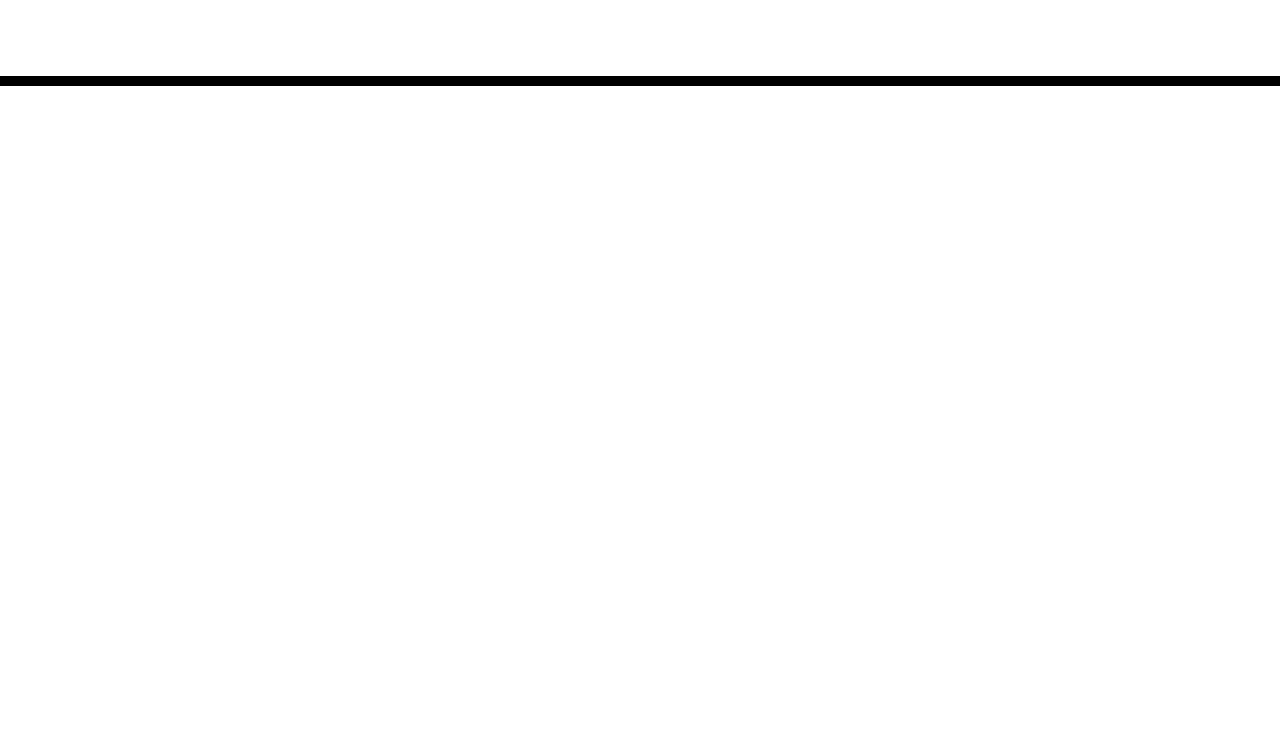
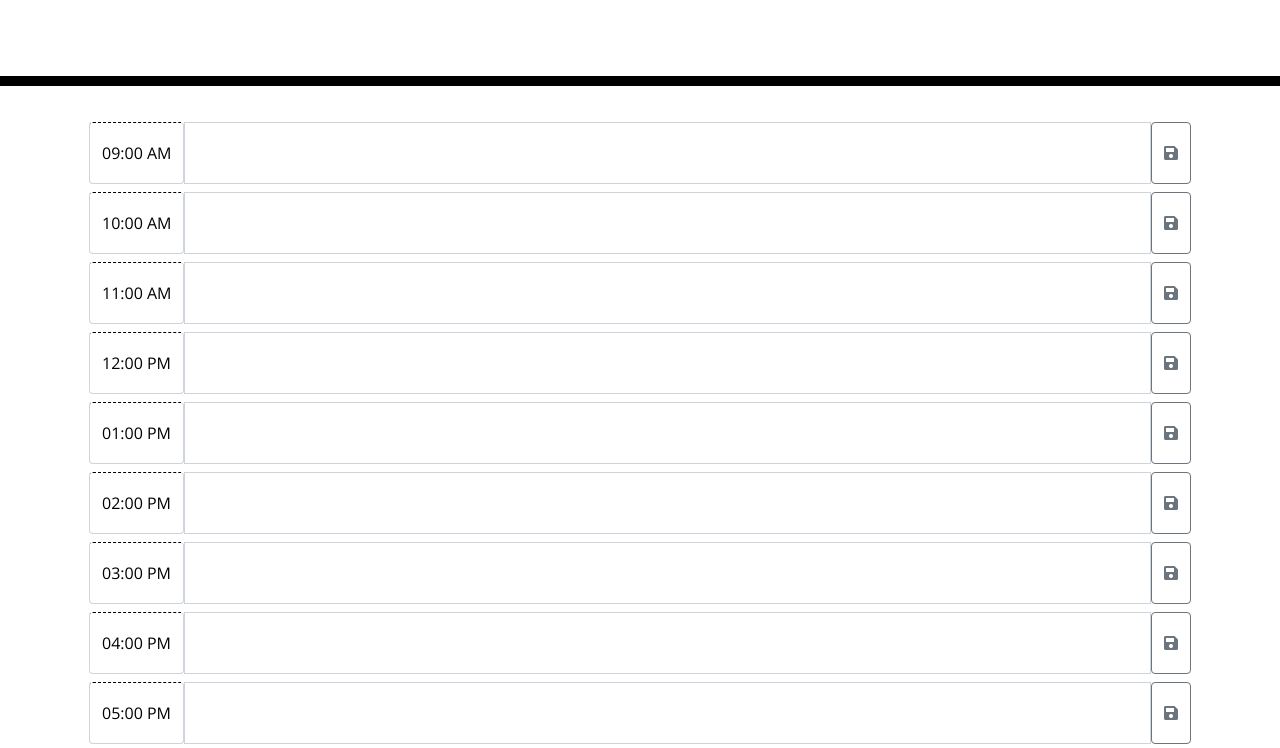
Before and after one commit to maiachargois/Work-Day-Scheduler, a plain HTML site: page index.html in a window 1280 px wide. Shown: the part 182-930 px from the top of the page. Before the commit the page ends 800 px from the top, so only its background shows below. Drawn offline with nearby package versions, Linux system fonts and the light colour scheme.

Commit message:
update HTML

```diff
--- a/index.html
+++ b/index.html
@@ -18,21 +18,75 @@
       href="https://fonts.googleapis.com/css?family=Open+Sans&display=swap"
       rel="stylesheet"
     />
-    <link rel="stylesheet" href="style.css" />
+    <link rel="stylesheet" href="./assets/style.css" />
     <title>Work Day Scheduler</title>
   </head>
 
   <body>
     <header class="jumbotron">
       <h1 class="display-3">Work Day Scheduler</h1>
-      <p class="lead">A simple calendar app for scheduling your work day</p>
+      <p class="lead">An app for scheduling your work day</p>
       <p id="currentDay" class="lead"></p>
     </header>
     <div class="container">
       <!-- Timeblocks go here -->
+      <div class="input-group p-1">
+        <span class="input-group-text hour">09:00 AM</span>
+        <textarea id="9" class="form-control time-block" aria-label="With textarea"></textarea>
+        <button class="btn btn-outline-secondary save-btn" type="button" id="saveBtn9am"><i class="fas fa-save"></i></button>
+      </div>
+
+      <div class="input-group p-1">
+        <span class="input-group-text hour">10:00 AM</span>
+        <textarea id="10" class="form-control time-block" aria-label="With textarea"></textarea>
+        <button class="btn btn-outline-secondary save-btn" type="button" id="saveBtn10am"><i class="fas fa-save"></i></button>
+      </div>
+
+      <div class="input-group p-1">
+        <span class="input-group-text hour">11:00 AM</span>
+        <textarea id="11" class="form-control time-block" aria-label="With textarea"></textarea>
+        <button class="btn btn-outline-secondary save-btn" type="button" id="saveBtn11am"><i class="fas fa-save"></i></button>
+      </div>
+
+      <div class="input-group p-1">
+        <span class="input-group-text hour">12:00 PM</span>
+        <textarea id="12" class="form-control time-block" aria-label="With textarea"></textarea>
+        <button class="btn btn-outline-secondary save-btn" type="button" id="saveBtn12pm"><i class="fas fa-save"></i></button>
+      </div>
+
+      <div class="input-group p-1">
+        <span class="input-group-text hour hour">01:00 PM</span>
+        <textarea id="13" class="form-control time-block" aria-label="With textarea"></textarea>
+        <button class="btn btn-outline-secondary save-btn" type="button" id="saveBtn1pm"><i class="fas fa-save"></i></button>
+      </div>
+
+      <div class="input-group p-1">
+        <span class="input-group-text hour">02:00 PM</span>
+        <textarea id="14" class="form-control time-block" aria-label="With textarea"></textarea>
+        <button class="btn btn-outline-secondary save-btn" type="button" id="saveBtn2pm"><i class="fas fa-save"></i></button>
+      </div>
+
+      <div class="input-group p-1">
+        <span class="input-group-text hour">03:00 PM</span>
+        <textarea id="15" class="form-control time-block" aria-label="With textarea"></textarea>
+        <button class="btn btn-outline-secondary save-btn" type="button" id="saveBtn3pm"><i class="fas fa-save"></i></button>
+      </div>
+
+      <div class="input-group p-1">
+        <span class="input-group-text hour">04:00 PM</span>
+        <textarea id="16" class="form-control time-block" aria-label="With textarea"></textarea>
+        <button class="btn btn-outline-secondary save-btn" type="button" id="saveBtn4pm"><i class="fas fa-save"></i></button>
+      </div>
+
+      <div class="input-group p-1">
+        <span class="input-group-text hour">05:00 PM</span>
+        <textarea id="17" class="form-control time-block" aria-label="With textarea"></textarea>
+        <button class="btn btn-outline-secondary save-btn" type="button" id="saveBtn5pm"><i class="fas fa-save"></i></button>
+      </div>
     </div>
 
     <script src="https://code.jquery.com/jquery-3.4.1.min.js"></script>
     <script src="https://cdnjs.cloudflare.com/ajax/libs/moment.js/2.24.0/moment.min.js"></script>
+    <script src="./assets/js/script.js"></script>
   </body>
 </html>
```
